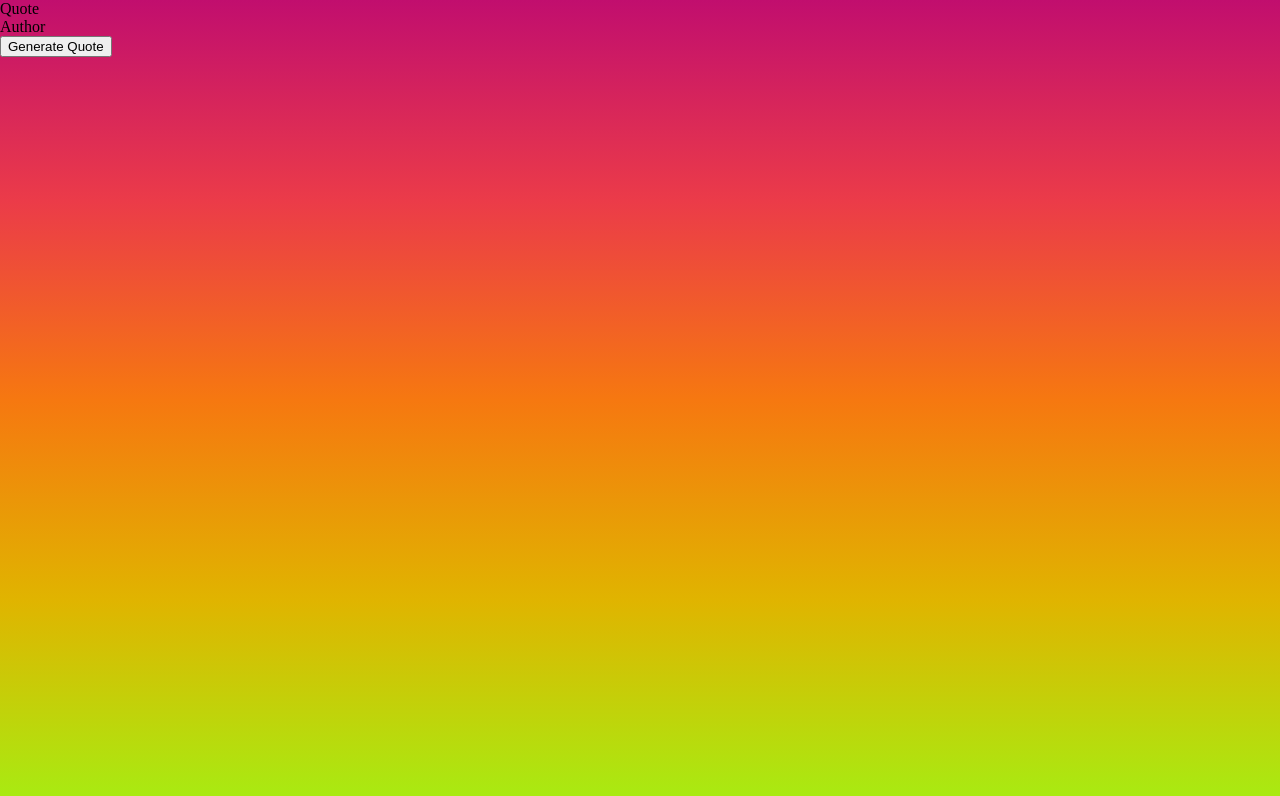
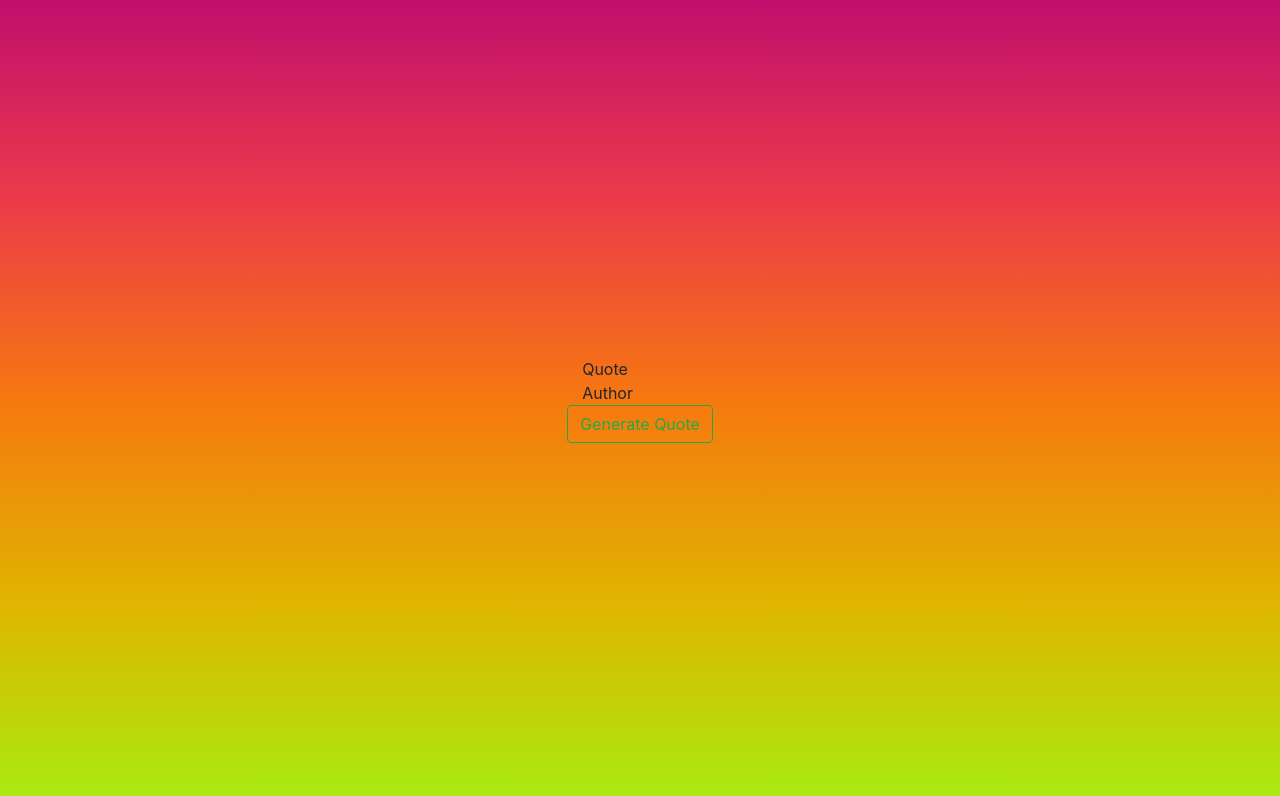
Before and after one commit to tbenis/generate-random-quote, a plain HTML site: page index.html in a window 1280 px wide. Drawn offline with nearby package versions, Linux system fonts and the light colour scheme.

Commit message:
corrected minor logic err, added bootsrtrap for better look and feel.

```diff
--- a/index.html
+++ b/index.html
@@ -2,16 +2,26 @@
 <html lang="en" dir="ltr">
     <head>
         <meta charset="utf-8">
+        <meta name="viewport" content="width=device-width, initial-scale=1, shrink-to-fit=no">
         <title>Random Quote Generator</title>
         <link rel="stylesheet" href="main.css">
+        <link rel="stylesheet" href="https://stackpath.bootstrapcdn.com/bootstrap/4.3.1/css/bootstrap.min.css" integrity="sha384-ggOyR0iXCbMQv3Xipma34MD+dH/1fQ784/j6cY/iJTQUOhcWr7x9JvoRxT2MZw1T" crossorigin="anonymous">
     </head>
     <body>
         <div class="container main-body">
             <div id="quote">Quote</div>
             <div id="author">Author</div>
-            <button type="button" name="button" onclick="generateQuote()">Generate Quote</button>
+            <div class="row justify-content-center">
+                <div class="">
+                  <button type="button" name="button" class="btn col-12 btn-outline-success" onclick="generateQuote()">Generate Quote</button>
+                </div>
+           </div>
+
             <script src="quotes.js" charset="utf-8"></script>
             <script src="scripts.js" charset="utf-8"></script>
+            <script src="https://code.jquery.com/jquery-3.3.1.slim.min.js" integrity="sha384-q8i/X+965DzO0rT7abK41JStQIAqVgRVzpbzo5smXKp4YfRvH+8abtTE1Pi6jizo" crossorigin="anonymous"></script>
+    <script src="https://cdnjs.cloudflare.com/ajax/libs/popper.js/1.14.7/umd/popper.min.js" integrity="sha384-UO2eT0CpHqdSJQ6hJty5KVphtPhzWj9WO1clHTMGa3JDZwrnQq4sF86dIHNDz0W1" crossorigin="anonymous"></script>
+    <script src="https://stackpath.bootstrapcdn.com/bootstrap/4.3.1/js/bootstrap.min.js" integrity="sha384-JjSmVgyd0p3pXB1rRibZUAYoIIy6OrQ6VrjIEaFf/nJGzIxFDsf4x0xIM+B07jRM" crossorigin="anonymous"></script>
         </div>
     </body>
 </html>
--- a/main.css
+++ b/main.css
@@ -1,8 +1,11 @@
 html,
 body {
-  height: 100%;
-  margin: 0;
-  background-image: linear-gradient(to bottom, #c10e6e, #eb3b49, #f67810, #e0b400, #a8eb12);
+    display: flex;
+    height: 100%;
+    margin: 0;
+    align-items: center;
+    justify-content: center;
+    background-image: linear-gradient(to bottom, #c10e6e, #eb3b49, #f67810, #e0b400, #a8eb12);
 }
 /* .main-body{
     height: 100%;
--- a/scripts.js
+++ b/scripts.js
@@ -2,8 +2,9 @@ function pickRandomQuote(){
     return Math.floor(Math.random() * quotes.length) +1;
 }
 function generateQuote(){
+    var selectdQ = pickRandomQuote();
     for (var i = 0; i < quotes.length; i++) {
-        document.getElementById('quote').innerHTML = quotes[pickRandomQuote()].quote;
-        document.getElementById('author').innerHTML = quotes[pickRandomQuote()].author;
+        document.getElementById('quote').innerHTML = quotes[selectdQ].quote;
+        document.getElementById('author').innerHTML = "- " + quotes[selectdQ].author;
     }
 }
```
